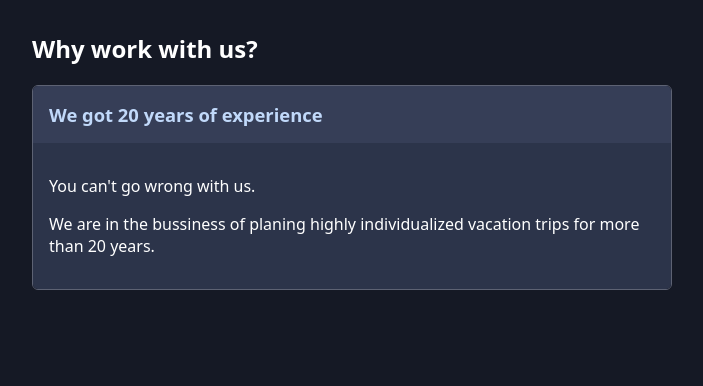
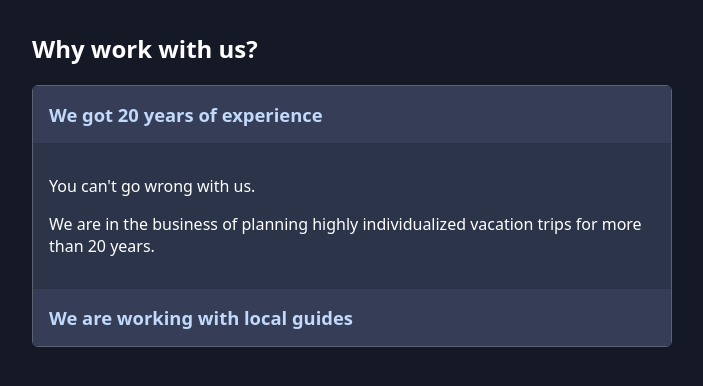
Before and after one commit to rohit-sde/explorer-patterns, a React (Vite) app: page / in a window 1280 px wide. Both pictures are taken after a click on the element "We got 20 years of experience". Shown: the top 386 px of the page, without its empty margins (288-991 px from the left). Built offline with nearby package versions, Linux system fonts and the light colour scheme.

Commit message:
fix tiny issue

```diff
--- a/src/App.jsx
+++ b/src/App.jsx
@@ -3,6 +3,7 @@ import Accordion from "./components/Accordion.jsx";
 function App() {
     return (
         <main>
+            <section>
                 <h2>Why work with us?</h2>
 
                 <Accordion className="accordion">
@@ -20,9 +21,9 @@ function App() {
                             <article>
                                 <p>You can&apos;t go wrong with us.</p>
                                 <p>
-                                We are in the bussiness of planing highly
-                                individualized vacation trips for more than 20
-                                years.
+                                    We are in the business of planning highly
+                                    individualized vacation trips for more than
+                                    20 years.
                                 </p>
                             </article>
                         </Accordion.Content>
@@ -30,9 +31,9 @@ function App() {
                     <Accordion.Item className="accordion-item">
                         <Accordion.Title
                             id="local-guides"
-                        className="accordion-item-content"
+                            className="accordion-item-title"
                         >
-                        we are working with local guides
+                            We are working with local guides
                         </Accordion.Title>
                         <Accordion.Content
                             id="local-guides"
@@ -40,20 +41,17 @@ function App() {
                         >
                             <article>
                                 <p>
-                                Lorem ipsum dolor sit amet consectetur,
-                                adipisicing elit.
+                                    We are not doing this along from our office.
                                 </p>
                                 <p>
-                                Lorem ipsum, dolor sit amet consectetur
-                                adipisicing elit. Eius cumque numquam voluptate,
-                                non nihil vero a veritatis quidem illo,
-                                voluptatem quis id voluptatum repellendus
-                                minus?.
+                                    Instead, we are working with local guides to
+                                    ensure a safe and pleasant vacation.
                                 </p>
                             </article>
                         </Accordion.Content>
                     </Accordion.Item>
                 </Accordion>
+            </section>
         </main>
     );
 }
```
Lines whose indentation alone changed are shown as unchanged.
